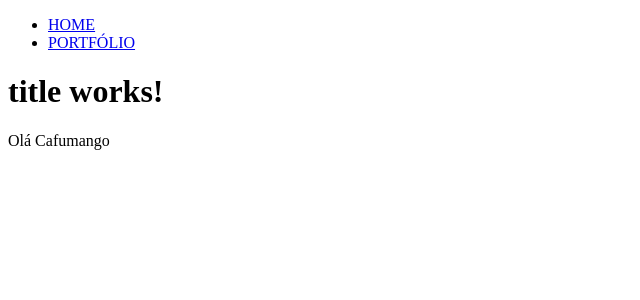
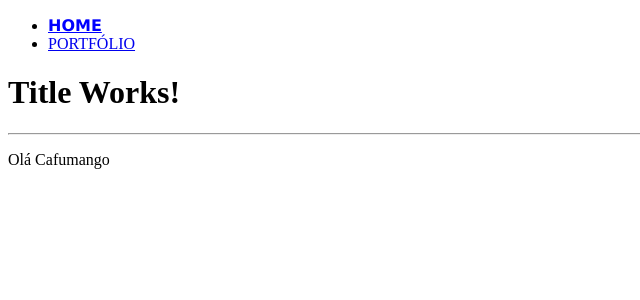
Before and after one commit to Caco0/Angular-Introdu-o-a-Rotas, an Angular app: page / in a window 1280 px wide. Shown: the top 300 px of the page, without its empty margins (0-640 px from the left). Built offline with nearby package versions, Linux system fonts and the light colour scheme.

Commit message:
ActiveRouter

```diff
--- a/src/app/pages/index/title/title.component.html
+++ b/src/app/pages/index/title/title.component.html
@@ -1,2 +1,3 @@
-<h1>title works!</h1>
+<h1>Title Works!</h1>
+<hr />
 <p>Olá Cafumango</p>
--- a/src/app/shared/menu/menu.component.css
+++ b/src/app/shared/menu/menu.component.css
@@ -0,0 +1,5 @@
+.activated {
+  color: blue;
+  font-weight: 700;
+  font-family: Verdana, Geneva, Tahoma, sans-serif;
+}
--- a/src/app/shared/menu/menu.component.html
+++ b/src/app/shared/menu/menu.component.html
@@ -1,6 +1,17 @@
 <div>
   <ul>
-    <li><a [routerLink]="['/']">HOME</a></li>
-    <li><a [routerLink]="['/portfolio']">PORTFÓLIO</a></li>
+    <li>
+      <a
+        [routerLink]="['/']"
+        [routerLinkActive]="['activated']"
+        [routerLinkActiveOptions]="{ exact: true }"
+        >HOME</a
+      >
+    </li>
+    <li>
+      <a [routerLink]="['/portfolio']" [routerLinkActive]="['activated']"
+        >PORTFÓLIO</a
+      >
+    </li>
   </ul>
 </div>
```
